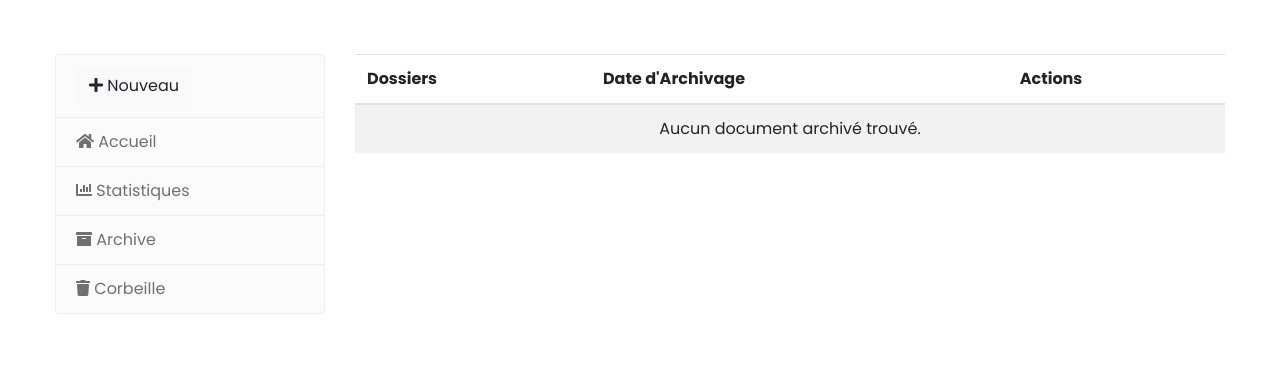
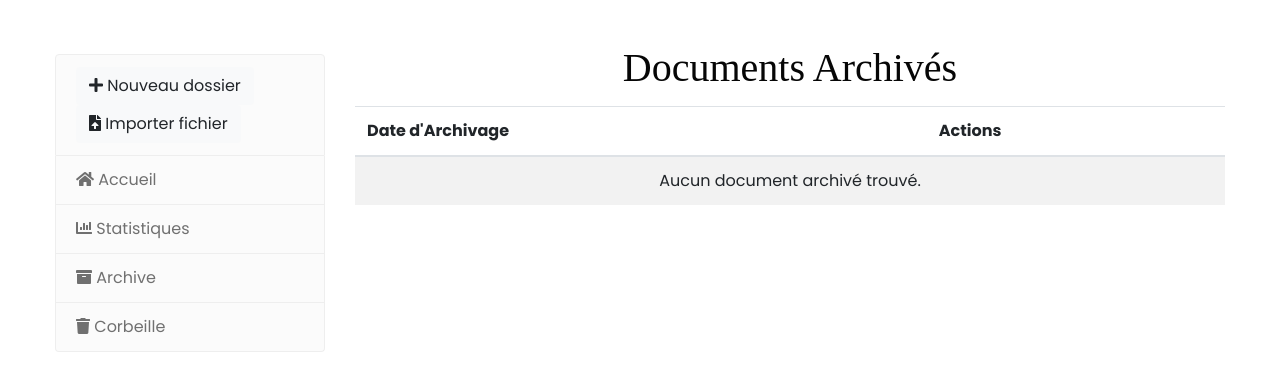
Before and after one commit to elvislex5/gedcom, a Django app: page /archive/ in a window 1280 px wide. Shown: the part 90-481 px from the top of the page. Run offline with Django 5.2, Linux system fonts and the light colour scheme; a user stored in the database is signed in; data comes from the database, SQL or seed files in the repository; both versions use the stored data as it was after the commit; some libraries are stand-ins or nearby versions; some web fonts are replaced.

Commit message:
"Removed edit option from document dropdown menu and updated icon colors for delete and restore options."

```diff
--- a/ged/templates/ged/archives.html
+++ b/ged/templates/ged/archives.html
@@ -5,10 +5,10 @@
 {% block content %}
     <!-- Main Content Section -->
     <div class="col-md-9">
+        <h1 class="text-center">Documents Archivés</h1><br>
         <table class="table table-striped">
             <thead>
                 <tr>
-                            <th>Dossiers</th>
                     <th>Date d'Archivage</th>
                     <th>Actions</th>
                 </tr>
@@ -18,6 +18,34 @@
                     <tr>
                         <td>{{ document.name }}</td>
                         <td>{{ document.uploaded_at }}</td>
+                        <td>
+                            <div class="dropdown d-inline">
+                                <style>
+                                    /* Style pour l'effet de survol */
+                                    .dropdown-toggle .fa-ellipsis-v {
+                                        transition: transform 0.3s ease-in-out;
+                                        font-size: 1.2rem; /* Augmenter légèrement la taille */
+                                    }
+
+                                    .dropdown-toggle:hover .fa-ellipsis-v {
+                                        transform: scale(1.2);
+                                    }
+                                </style>
+                                <span class="dropdown-toggle" id="dropdownMenuButton{{ document.id }}" data-toggle="dropdown" aria-haspopup="true" aria-expanded="false">
+                                    <i class="fas fa-ellipsis-v text-secondary"></i> <!-- Appliquer la couleur grise -->
+                                </span>
+                                <div class="dropdown-menu dropdown-menu-right" aria-labelledby="dropdownMenuButton{{ document.id }}">
+                                    <div class="dropdown-divider"></div>
+                                    <a class="dropdown-item" href="#">
+                                        <i class="fas fa-trash text-danger"></i> Supprimer
+                                    </a>
+                                    <div class="dropdown-divider"></div>
+                                    <a class="dropdown-item" href="#">
+                                        <i class="fas fa-undo text-primary"></i> Restaurer
+                                    </a>
+                                </div>
+                            </div>
+                        </td>
                     </tr>
                 {% empty %}
                     <tr>
--- a/templates/base.html
+++ b/templates/base.html
@@ -56,13 +56,64 @@
                     <ul class="list-group">
                         <li class="list-group-item">
                             <div class="dropdown">
-                              <button class="btn btn-light dropdown-toggle" type="button" id="dropdownMenuButton" data-toggle="dropdown" aria-haspopup="true" aria-expanded="false">
-                                <i class="fas fa-plus"></i>   Nouveau
-                              </button>
-                              <div class="dropdown-menu" aria-labelledby="dropdownMenuButton">
-                                <a class="dropdown-item" href="{% url 'add_directory' %}"><i class="fas fa-folder-plus"></i> Nouveau dossier</a>
-                                <a class="dropdown-item" href="{% url 'add_document' %}"><i class="fas fa-file"></i> Importer fichier</a>
-                              </div>
+                              <!-- Button trigger modal for "Nouveau dossier" -->
+<button type="button" class="btn btn-light" data-toggle="modal" data-target="#addDirectoryModal">
+    <i class="fas fa-plus"></i> Nouveau dossier
+  </button>
+
+  <!-- Modal for "Nouveau dossier" -->
+  <div class="modal fade" id="addDirectoryModal" tabindex="-1" role="dialog" aria-labelledby="addDirectoryModalLabel" aria-hidden="true">
+    <div class="modal-dialog" role="document">
+      <div class="modal-content">
+        <div class="modal-header">
+          <h5 class="modal-title" id="addDirectoryModalLabel">Ajouter un Dossier</h5>
+          <button type="button" class="close" data-dismiss="modal" aria-label="Close">
+            <span aria-hidden="true">&times;</span>
+          </button>
+        </div>
+        <div class="modal-body">
+          <form method="post" action="{% url 'add_directory' %}">
+            {% csrf_token %}
+            <div class="form-group">
+              <label for="directory_name">Nom du dossier:</label>
+              <input type="text" class="form-control" id="directory_name" name="directory_name">
+            </div>
+            <button type="submit" class="btn btn-primary">Enregistrer</button>
+          </form>
+        </div>
+      </div>
+    </div>
+  </div>
+
+  <!-- Button trigger modal for "Importer fichier" -->
+  <button type="button" class="btn btn-light" data-toggle="modal" data-target="#importFileModal">
+    <i class="fas fa-file-upload"></i> Importer fichier
+  </button>
+
+  <!-- Modal for "Importer fichier" -->
+  <div class="modal fade" id="importFileModal" tabindex="-1" role="dialog" aria-labelledby="importFileModalLabel" aria-hidden="true">
+    <div class="modal-dialog" role="document">
+      <div class="modal-content">
+        <div class="modal-header">
+          <h5 class="modal-title" id="importFileModalLabel">Importer un Fichier</h5>
+          <button type="button" class="close" data-dismiss="modal" aria-label="Close">
+            <span aria-hidden="true">&times;</span>
+          </button>
+        </div>
+        <div class="modal-body">
+          <form method="post" action="#" enctype="multipart/form-data">
+            {% csrf_token %}
+            <div class="form-group">
+              <label for="file">Sélectionner un fichier:</label>
+              <input type="file" class="form-control-file" id="file" name="file">
+            </div>
+            <button type="submit" class="btn btn-primary">Importer</button>
+          </form>
+        </div>
+      </div>
+    </div>
+  </div>
+
                             </div>
                         </li>
                         <li class="list-group-item">
```
Also changed, not shown: ged/templates/ged/directory.html (+38 -16 lines), db.sqlite3. Lines whose indentation alone changed are shown as unchanged.
